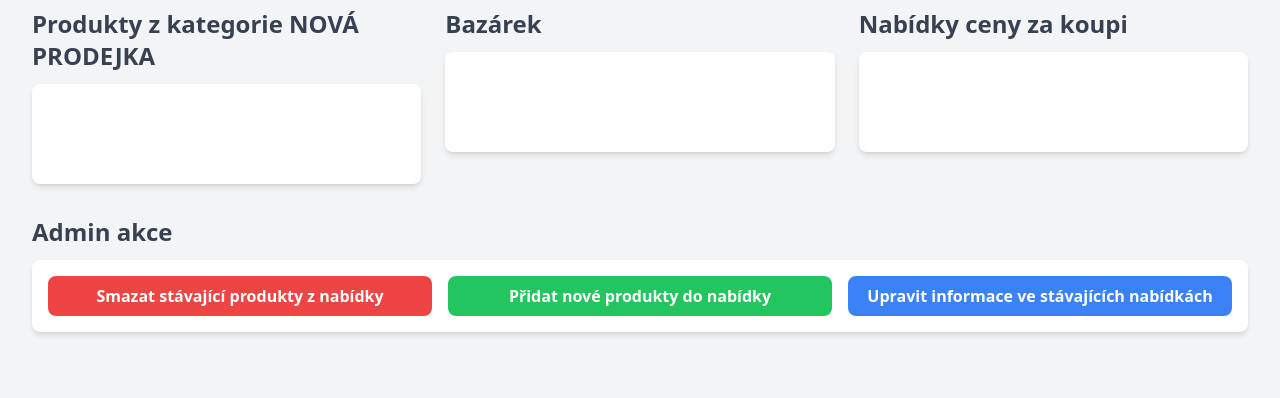
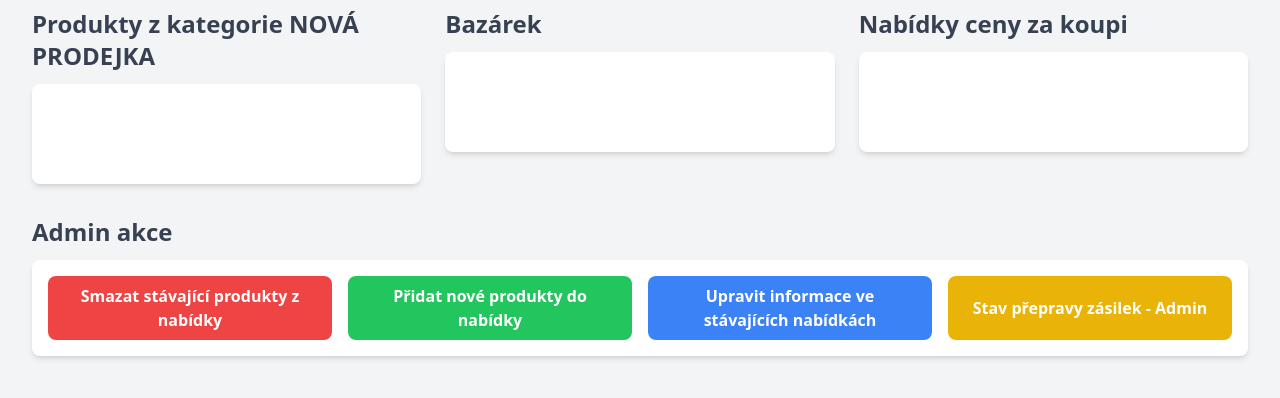
Before and after one commit to NTS-windows-tools/eshop, a plain HTML site: page index.html in a window 1280 px wide. Shown: the part 98-496 px from the top of the page. Drawn offline with nearby package versions, Linux system fonts and the light colour scheme; no server answers.

Commit message:
Update index.html

```diff
--- a/index.html
+++ b/index.html
@@ -90,6 +90,12 @@
                     </button>
                     <button id="btn-show-edit" class="flex-1 bg-blue-500 text-white font-bold py-2 px-4 rounded-lg hover:bg-blue-600 transition duration-200">
                         Upravit informace ve stávajících nabídkách
+                    </button>
+                    <button
+                        id="btn-google-link"
+                        class="flex-1 bg-yellow-500 text-white font-bold py-2 px-4 rounded-lg hover:bg-yellow-600 transition duration-200"
+                        onclick="window.open('https://nts-windows-tools.github.io/administrace-objednavek-nts.shop-jhfugrfvbhjdsgfzh/', '_blank')">
+                        Stav přepravy zásilek - Admin
                     </button>
                 </div>
             </div>
@@ -719,4 +725,5 @@
 
     </script>
 </body>
+
 </html>
```
